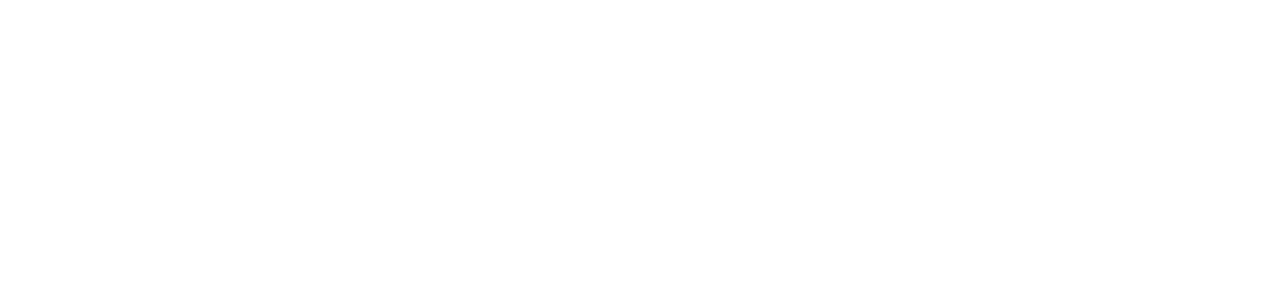
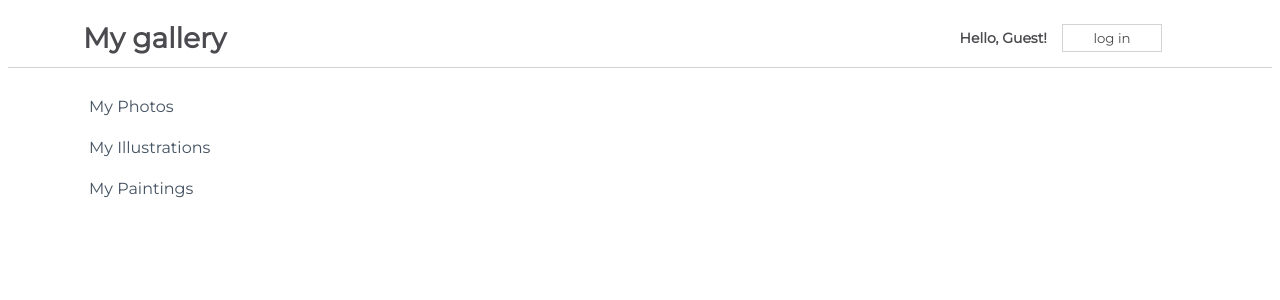
Before and after one commit to vanderpatrick/React-challange, a React (Create React App) app in the folder my-app/: page / in a window 1280 px wide. Shown: the top 300 px of the page. Built offline with nearby package versions, Linux system fonts and the light colour scheme.

Commit message:
Create navbar

```diff
--- a/my-app/src/App.js
+++ b/my-app/src/App.js
@@ -1,10 +1,14 @@
 import css from './App.module.css';
+import SideBar from './components/Sidebar';
+import NavBarSimple from './components/NavBarSimple';
 
 function App() {
   return (
     <div className={css.App}>
-      {/* Add your components here */}
+      <SideBar />
+      <NavBarSimple />
     </div>
+
   );
 }
 
--- /dev/null
+++ b/my-app/src/components/NavBarSimple.js
@@ -0,0 +1,41 @@
+import React from "react";
+import css from "./css/NavBarSimple.module.css";
+
+class NavBarSimple extends React.Component {
+    constructor(props) {
+        super(props)
+        this.state = {
+            name: "Hello, Guest!",
+            btn: "log in"
+        }
+    }
+
+//    handleClick() {
+//     this.setState((prevState) => {
+//         return {
+//             name: prevState.name === "Hello, Guest!" ? "Welcome back, user!" : "Hello, Guest!",
+//             btn: prevState.btn === "log in" ? "log out" : "log in"
+//         }
+//     })
+// }
+    handleClick = () => {
+        this.setState((prevState) => ({
+            name: prevState.name === "Hello, guest!" ? "Welcome back, user!" : "Hello, guest!",
+            btn: prevState.btn === "Log out" ? "Log in" : "Log out",
+        }), ()=> console.log(this.state.name))
+    }
+
+    render() {
+        return(
+            <div className={css.NavBar}>
+                <h1>My gallery</h1>
+                <div>
+                    <span>{this.state.name}</span>
+                    <button onClick={() => this.handleClick()}>{this.state.btn}</button>
+                </div>
+            </div>
+        );
+    }
+}
+
+export default NavBarSimple;
--- a/my-app/src/components/Sidebar.js
+++ b/my-app/src/components/Sidebar.js
@@ -0,0 +1,13 @@
+import React from "react";
+import css from  "./css/Sidebar.module.css"
+
+const SideBar = () => {
+
+    return <div className= {css.sidebar}>
+        <a href="#." target="_blank">My Photos</a>
+        <a href="#." target="_blank">My Illustrations</a>
+        <a href="#." target="_blank">My Paintings</a>
+    </div>
+}
+
+export default SideBar;
```
Also changed, not shown: 1 other file (tests, documents, lock files or other folders).
